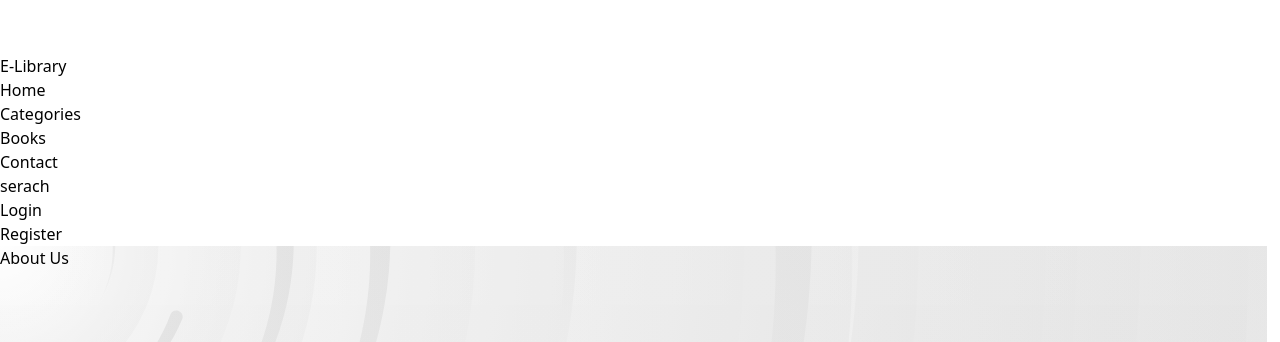
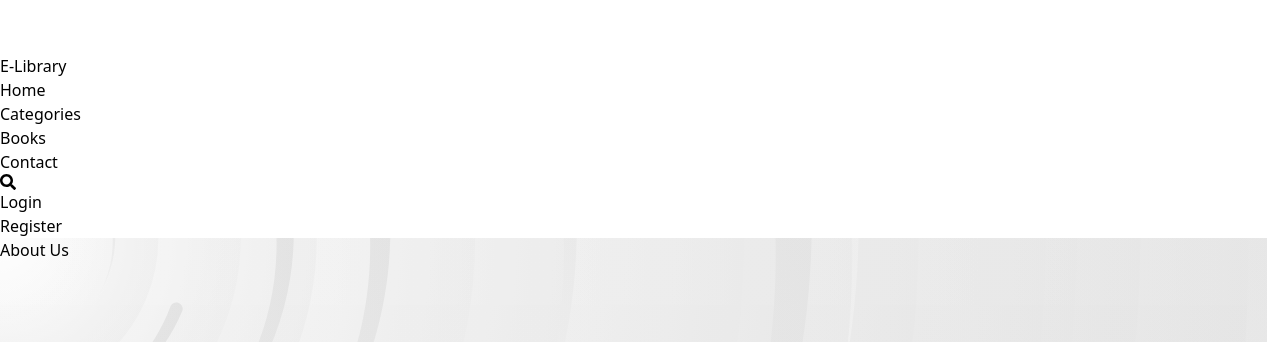
Before and after one commit to web-architectx/library-app-front, a React (Vite) app: page /about in a window 1280 px wide. Shown: the part 458-800 px from the top of the page. Built offline with nearby package versions, Linux system fonts and the light colour scheme.

Commit message:
navbar fixed

```diff
--- a/src/components/Navbar.jsx
+++ b/src/components/Navbar.jsx
@@ -1,6 +1,6 @@
 import React from 'react'
 import logo from '../assets/images/logo-light.png'
-
+import { FaSearch } from 'react-icons/fa';
 
 
 const Navbar = () => {
@@ -18,14 +18,27 @@ const Navbar = () => {
             <li><a href="#">Categories</a></li>
             <li><a href="#">Books</a></li>
             <li><a href="#">Contact</a></li>
-            <li><a href="#">serach</a></li>
+            {/* <li><a href="#">search</a></li> */}
+            <li>
+              <a href="#">
+                <FaSearch className="text-[32px] text-[#E54125]" />
+              </a>
+            </li>
             <li><a href="#">Login</a></li>
-            <li><a href="#" className='bg-[#E54125] h-[100px] w-[120px]  rounded-[12px]'>Register</a></li>
+            <li>
+              <a
+                href="#"
+                className='bg-[#E54125] h-[40px] w-[120px] text-white text-center flex items-center justify-center rounded-[12px] hover:bg-[#FF6F61] transition-all duration-300 ease-in-out shadow-lg'
+              >
+                Register
+              </a>
+            </li>
+
           </ul>
         </div>
       </nav>
 
-      </div>
+    </div>
   )
 }
 
```
